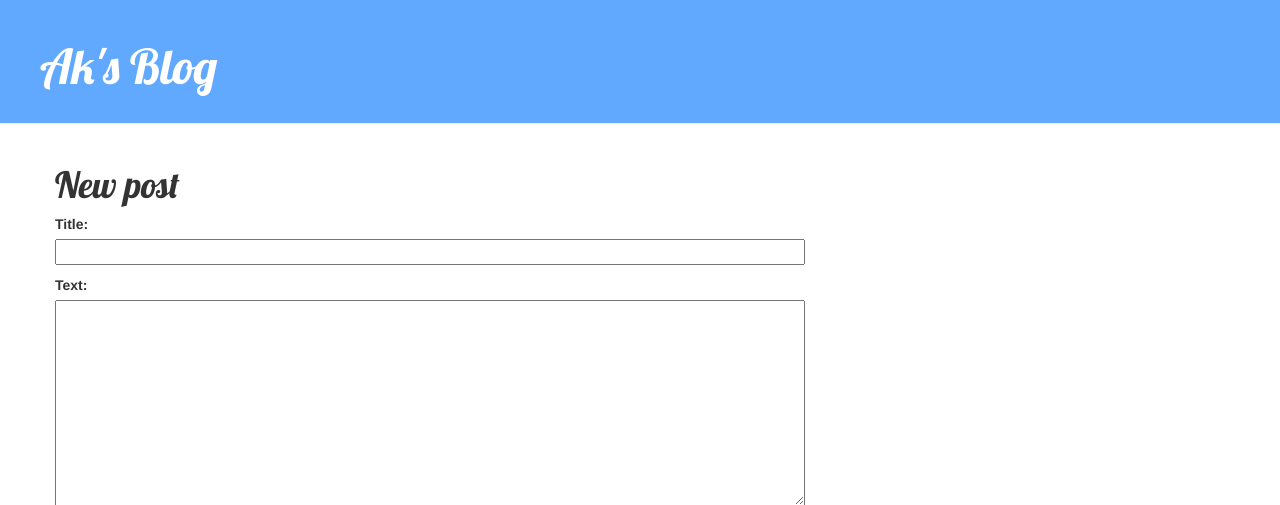
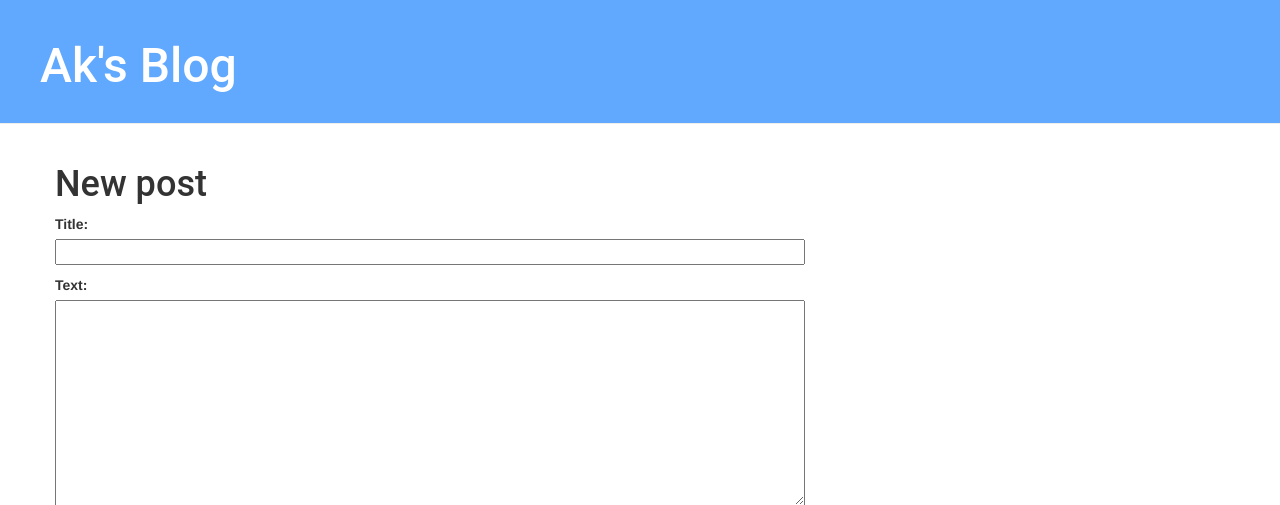
Before and after one commit to Akellade/DjangoTest, a Django app: page /post/new/ in a window 1280 px wide. Shown: the top 505 px of the page. Run offline with Django 3.2, Linux system fonts and the light colour scheme; some libraries are stand-ins or nearby versions.

```diff
--- a/blog/static/css/blog.css
+++ b/blog/static/css/blog.css
@@ -15,7 +15,7 @@
 }
 
 h1, h2, h3, h4 {
-    font-family: 'Lobster', cursive;
+    font-family: 'Roboto', normal;
 }
 
 .date {
```
